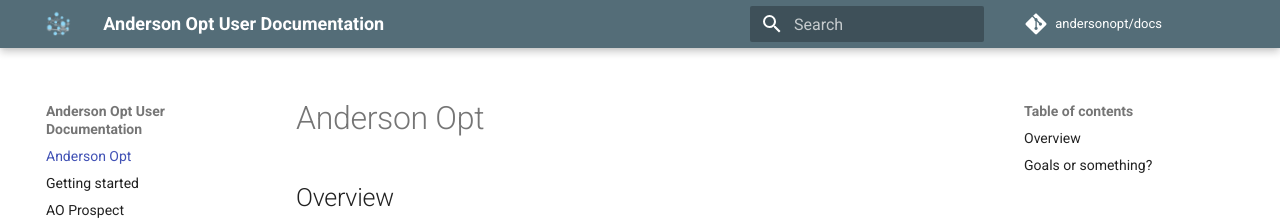
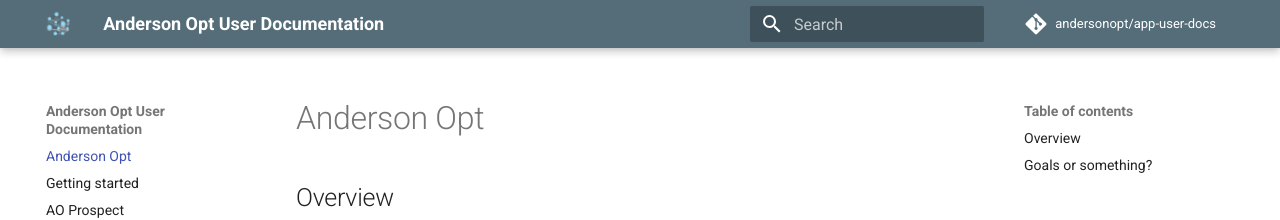
Before and after one commit to eanderson4/app-user-docs, an MkDocs documentation site: the page built from docs/index.md, in a window 1280 px wide. Shown: the top 220 px of the page. Built offline with MkDocs 1.6.1 and Material for MkDocs 9.7.7, drawn with Linux system fonts in a browser that asks for light colours; comment, search, counter and statistics services are not loaded.

Commit message:
update name of repo

```diff
--- a/mkdocs.yml
+++ b/mkdocs.yml
@@ -8,7 +8,7 @@ site_url: 'https://docs.andersonopt.com/v3/'
 copyright: 'Copyright &copy; 2015 - 2018 Anderson Optimization'
 
 # Repository
-repo_name: 'andersonopt/docs'
+repo_name: 'andersonopt/app-user-docs'
 repo_url: 'https://github.com/andersonopt/app-user-docs'
 
 # Configuration
```
